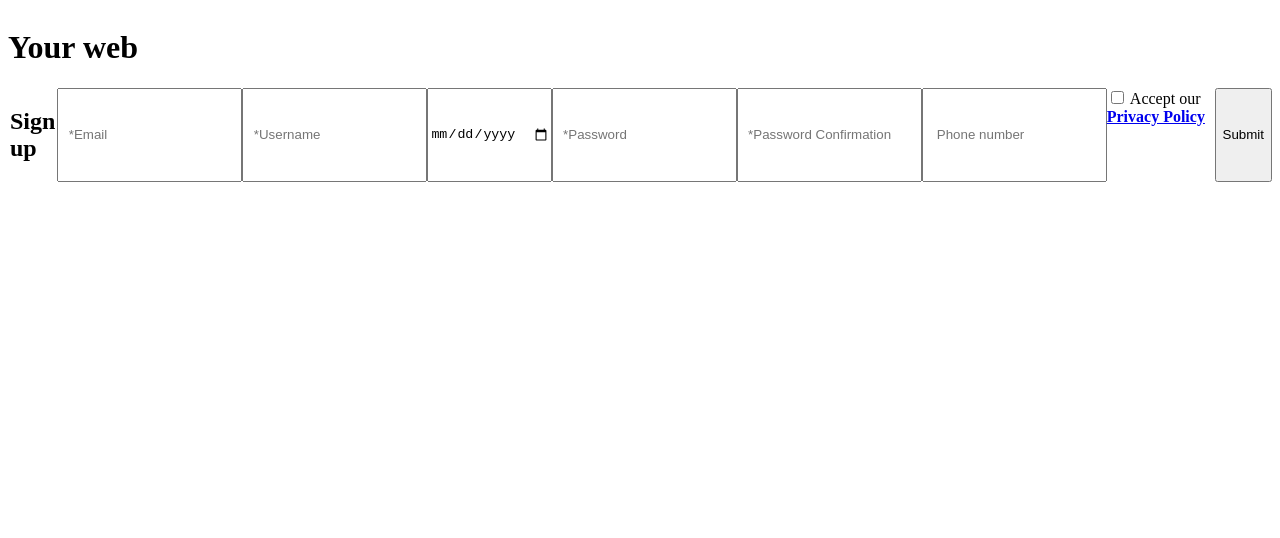
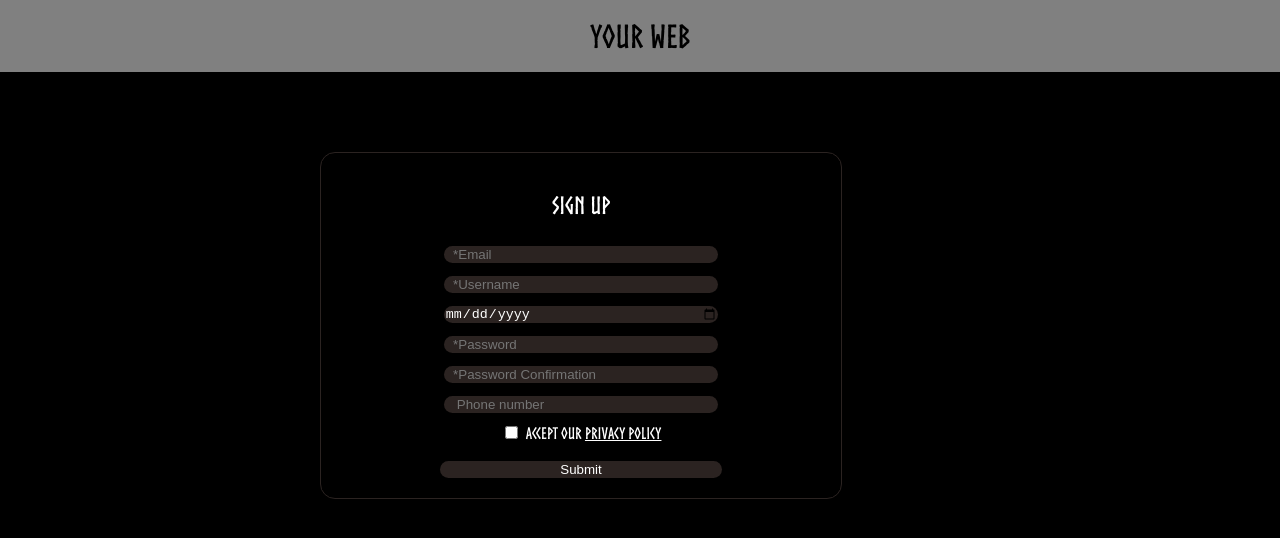
Before and after one commit to CrisDZE/Sign-up-Form, a plain HTML site: page index.html in a window 1280 px wide. Drawn offline with Linux system fonts and the light colour scheme.

Commit message:
Update styles.css

```diff
--- a/styles.css
+++ b/styles.css
@@ -2,25 +2,90 @@
     font-family: Norse-Bold;
     src: url(assets/Norse-Bold.otf);
 }
-
-:root{
+:root, body, html{
     margin:0 auto;
-    display:flex;
+    font-family: Norse-Bold, sans-serif;
+    background-color: black;
+    color: white;
 }
-
-#logo-name{
-    font-family: Norse-Bold, sans-serif;
+h1{
+  display:flex;
+  align-items:center;
+  justify-content: center;
+  background-color: grey;
+  margin:0;
+  width:100vw;
+  height:9vh;
+  color:black;
 }
-
-#left-band-img{
-    margin:0;
-    z-index: -1;
+a{
+  color:white;
 }
-
-#logo-section{
-    position: absolute;
+a:hover{
+  color:lightgreen;
 }
-
-form{
-    display:flex;
+form {
+  max-width: 480px;
+  min-width:259px;
+  display:grid;
+  margin: 10vh 25% 0 25%;
+  border: solid 1px rgb(43, 35, 33 );
+  padding: 20px;
+  grid-template-rows: auto auto auto;
+  grid-template-columns: auto auto auto;
+  grid-gap:5px;
+  border-radius:15px;
 }
+input {
+  background-color: rgb(43, 35, 33 );
+  color: white;
+  border: none;
+  margin: 0.5vh;
+  border-radius: 15px;
+}
+input:focus{
+  outline:none;
+  background-color: white;
+  color: rgb(43, 35, 33 );
+}
+#form-legend{
+  grid-column:2;
+  grid-row:1;
+  display:flex;
+  justify-content:center;
+  align-items:center;
+  font-size: 2vh;
+}
+#email{grid-column:2;
+  grid-row:2;}
+#username{grid-column:2;
+  grid-row:3;}
+#birth{grid-column:2;
+  grid-row:4;}
+form label:nth-of-type(1){
+  grid-column:3;
+  grid-row:4;
+}
+#password{grid-column:2;
+  grid-row:5;}
+#password-verification{grid-column:2;
+  grid-row:6;}
+#phone-number{grid-column:2;
+  grid-row:7;}
+#checkbox-grid{grid-column:2;
+  grid-row:8;  display: flex;
+  justify-content: center;
+align-items:center;}
+#submit{border-radius: 15px;grid-column:2;
+  grid-row:9;
+margin-top:1vw;
+  background-color: rgb(43, 35, 33 );
+  color: white;
+border:none}
+#submit:hover{
+  background-color: white;
+  color: rgb(43, 35, 33 );
+}
+#checkbox-grid label{
+  margin-left:4px;
+}
```
